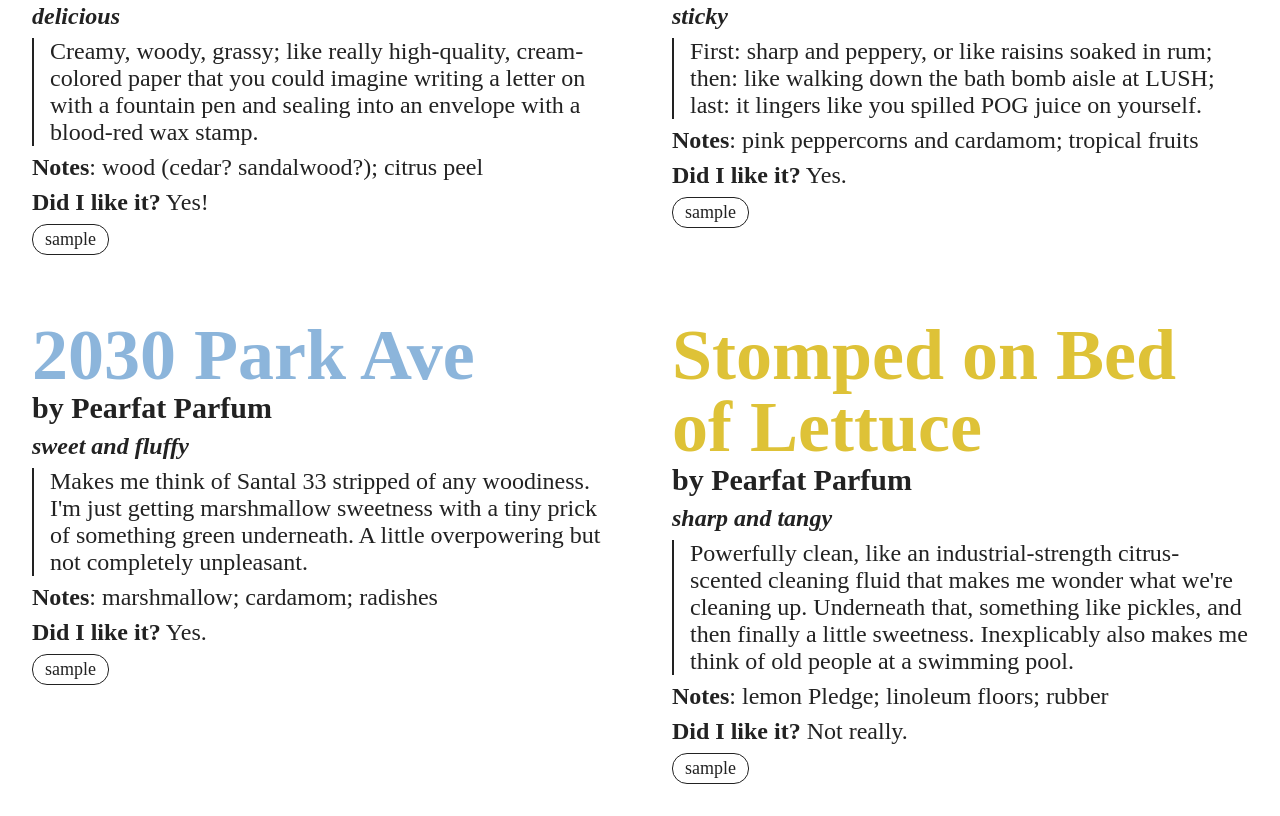
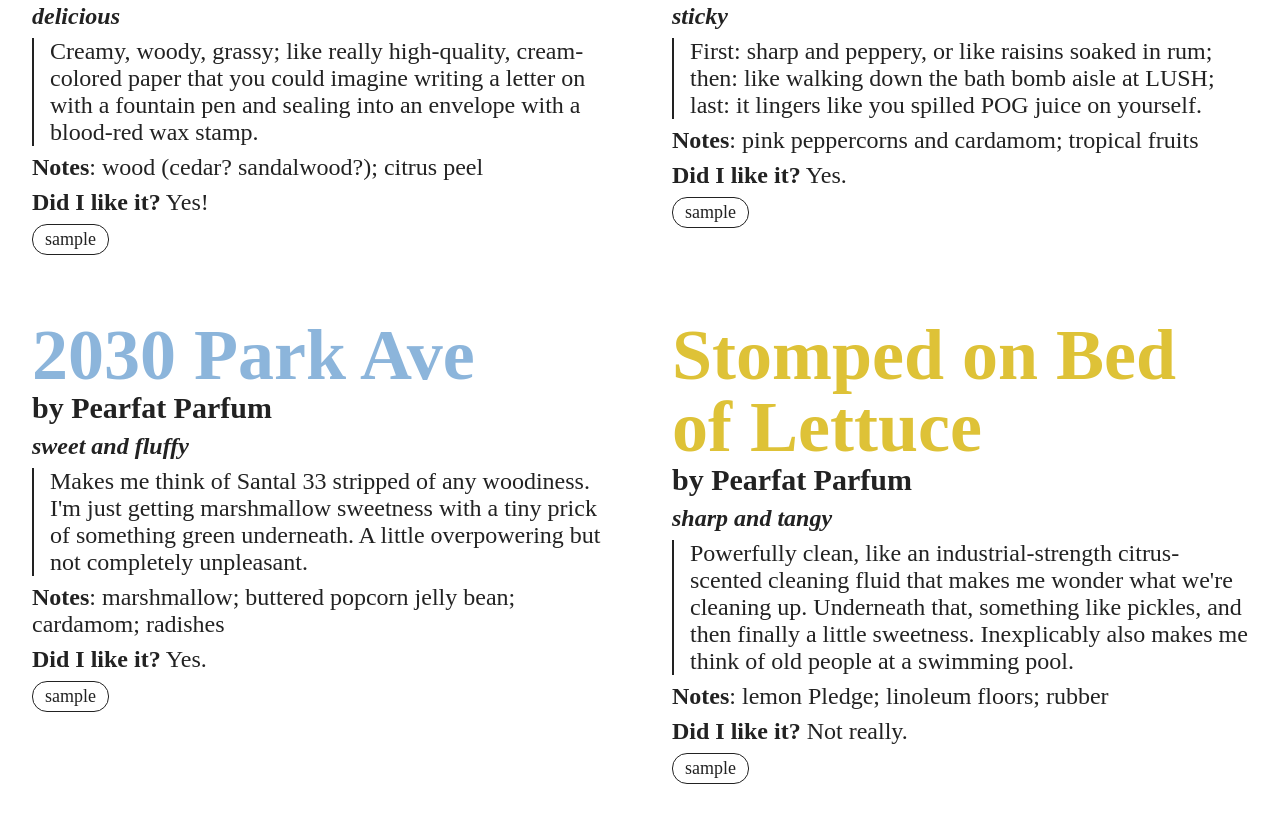
Before and after one commit to imo-jpg/perfume, a plain HTML site: page index.html in a window 1280 px wide. Shown: the part 2741-3557 px from the top of the page. Drawn offline with Linux system fonts and the light colour scheme; a web font is replaced by a local one.

Commit message:
updates 2030 park ave review

```diff
--- a/index.html
+++ b/index.html
@@ -163,7 +163,7 @@
             <h3 class="maker">by Pearfat Parfum</h3>
             <p class="intro">sweet and fluffy</p>
             <p class="body main">Makes me think of Santal 33 stripped of any woodiness. I'm just getting marshmallow sweetness with a tiny prick of something green underneath. A little overpowering but not completely unpleasant.</p>
-            <p class="body"><span>Notes</span>: marshmallow; cardamom; radishes</p>
+            <p class="body"><span>Notes</span>: marshmallow; buttered popcorn jelly bean; cardamom; radishes</p>
             <p class="body"><span>Did I like it?</span> Yes.</p>
             <div class="tags">
                 <div class="tag size">sample</div>
```
